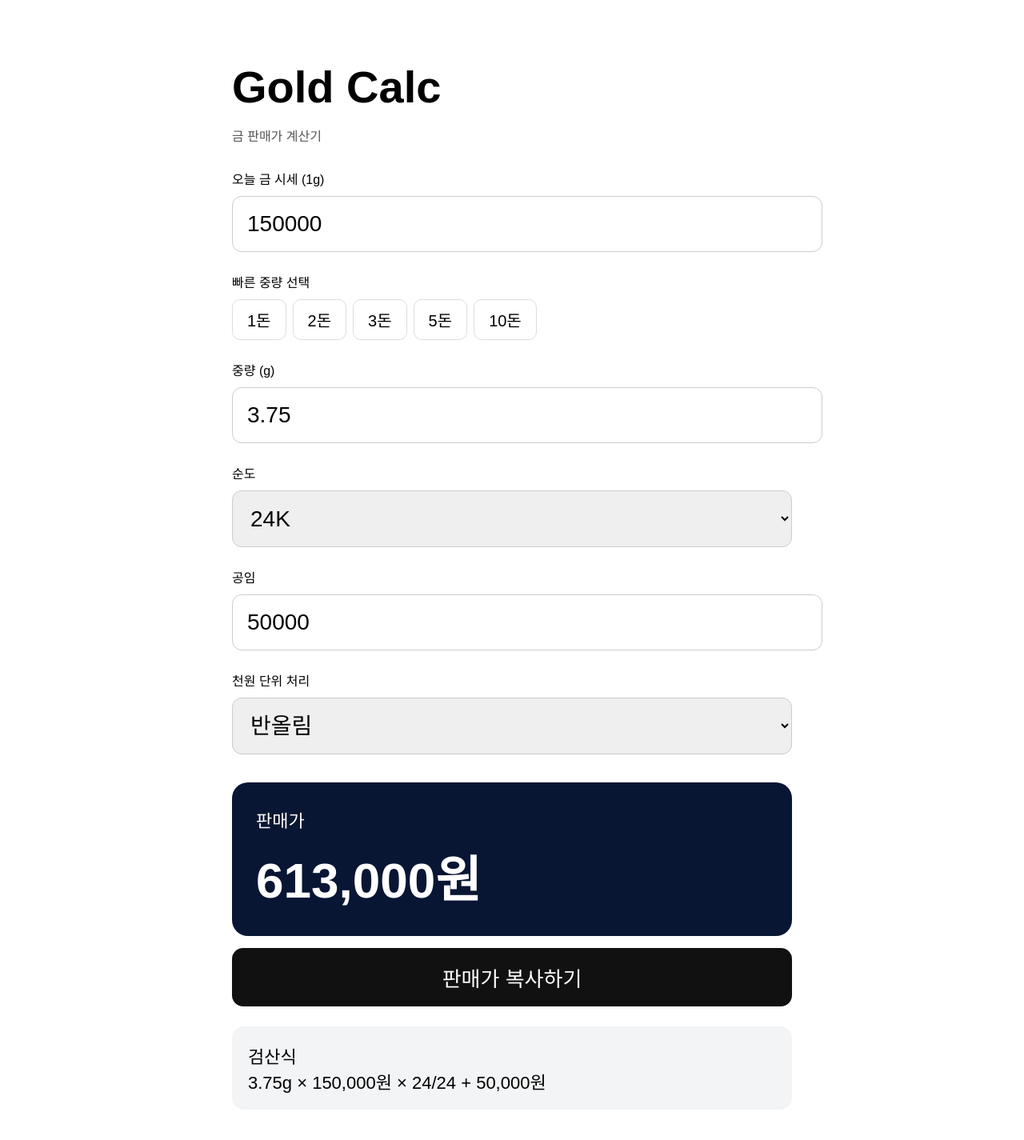
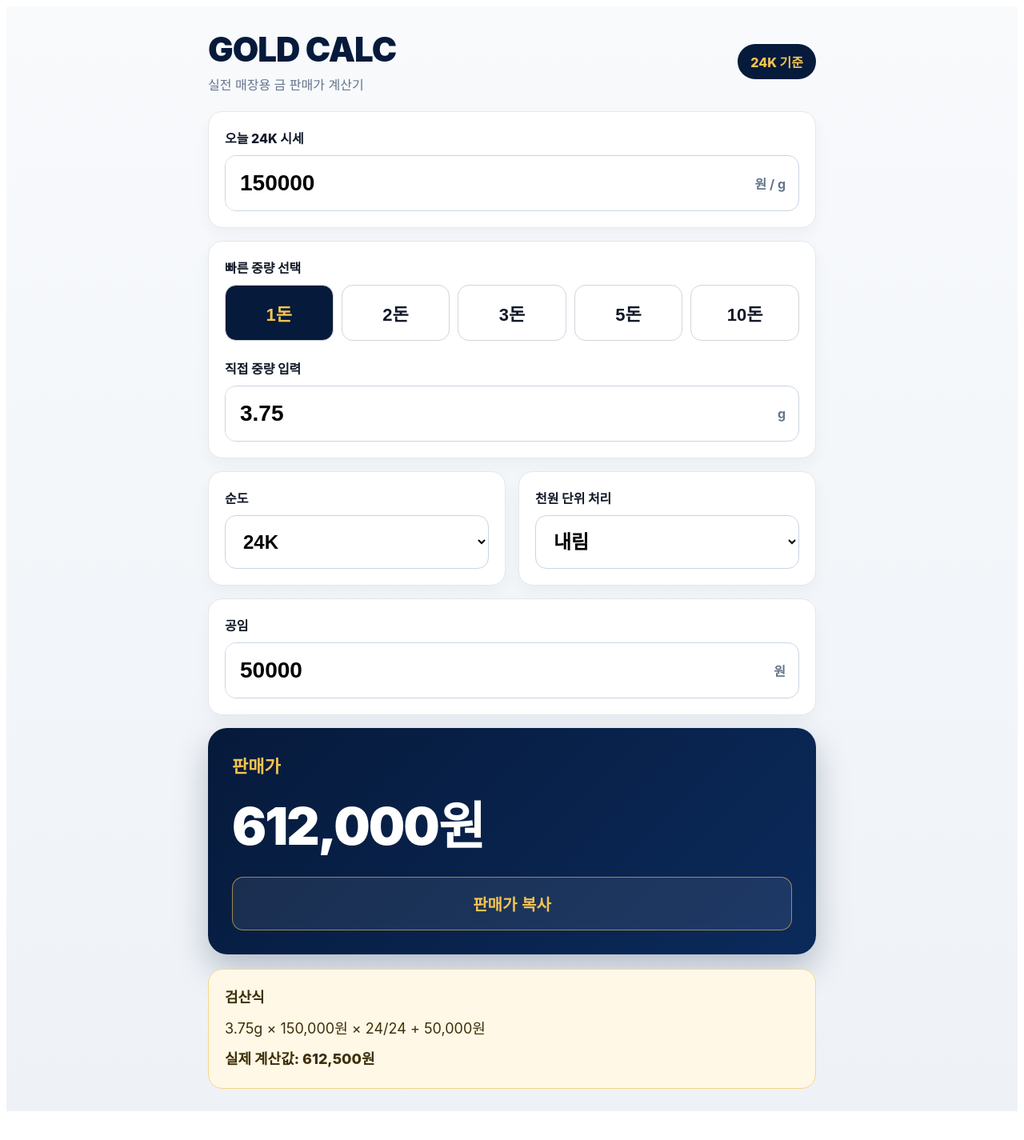
Before and after one commit to rltn33/gold-calc, a React (Vite) app: page / in a window 1280 px wide. Shown: the whole page at 80% size. After the commit the page ends 1397 px from the top, so only its background shows below. Built offline with nearby package versions, Linux system fonts and the light colour scheme.

Commit message:
Update App.jsx

```diff
--- a/src/App.jsx
+++ b/src/App.jsx
@@ -1,26 +1,11 @@
-import React, { useState } from "react";
+import React, { useMemo, useState } from "react";
 
 export default function App() {
   const [price, setPrice] = useState(150000);
   const [weight, setWeight] = useState(3.75);
   const [karat, setKarat] = useState(24);
   const [making, setMaking] = useState(50000);
-  const [roundType, setRoundType] = useState("round");
-
-  const pureWeight = weight * (karat / 24);
-  const rawTotal = pureWeight * price + Number(making);
-
-  const finalPrice =
-    roundType === "down"
-      ? Math.floor(rawTotal / 1000) * 1000
-      : roundType === "up"
-      ? Math.ceil(rawTotal / 1000) * 1000
-      : Math.round(rawTotal / 1000) * 1000;
-
-  const copyPrice = () => {
-    navigator.clipboard.writeText(finalPrice.toLocaleString() + "원");
-    alert("판매가 복사 완료");
-  };
+  const [roundType, setRoundType] = useState("down");
 
   const quickWeights = [
     { label: "1돈", value: 3.75 },
@@ -30,55 +15,86 @@ export default function App() {
     { label: "10돈", value: 37.5 },
   ];
 
+  const rawTotal = useMemo(() => {
+    const pureWeight = Number(weight || 0) * (Number(karat) / 24);
+    return pureWeight * Number(price || 0) + Number(making || 0);
+  }, [weight, karat, price, making]);
+
+  const finalPrice = useMemo(() => {
+    if (roundType === "up") return Math.ceil(rawTotal / 1000) * 1000;
+    if (roundType === "round") return Math.round(rawTotal / 1000) * 1000;
+    return Math.floor(rawTotal / 1000) * 1000;
+  }, [rawTotal, roundType]);
+
+  const money = (num) => Number(num || 0).toLocaleString("ko-KR");
+
+  const copyPrice = async () => {
+    await navigator.clipboard.writeText(`${money(finalPrice)}원`);
+    alert("판매가를 복사했습니다.");
+  };
+
   return (
-    <div
-      style={{
-        maxWidth: "700px",
-        margin: "0 auto",
-        padding: "30px",
-        fontFamily: "sans-serif",
-      }}
-    >
-      <h1 style={{ fontSize: "56px", marginBottom: "10px" }}>Gold Calc</h1>
-      <p style={{ color: "#555", marginBottom: "30px" }}>금 판매가 계산기</p>
+    <div style={page}>
+      <div style={container}>
+        <header style={header}>
+          <div>
+            <div style={logo}>GOLD CALC</div>
+            <div style={subtitle}>실전 매장용 금 판매가 계산기</div>
+          </div>
+          <div style={badge}>24K 기준</div>
+        </header>
 
-      <label>오늘 금 시세 (1g)</label>
+        <section style={card}>
+          <label style={label}>오늘 24K 시세</label>
+          <div style={inputWrap}>
             <input
+              type="number"
               value={price}
               onChange={(e) => setPrice(e.target.value)}
-        style={inputStyle}
+              style={bigInput}
             />
+            <span style={unit}>원 / g</span>
+          </div>
+        </section>
 
-      <div style={{ marginTop: "25px" }}>
-        <label>빠른 중량 선택</label>
-        <div style={{ display: "flex", gap: "8px", flexWrap: "wrap", marginTop: "10px" }}>
+        <section style={card}>
+          <label style={label}>빠른 중량 선택</label>
+          <div style={quickGrid}>
             {quickWeights.map((item) => (
               <button
                 key={item.label}
                 onClick={() => setWeight(item.value)}
-              style={smallBtn}
+                style={{
+                  ...quickBtn,
+                  background: Number(weight) === item.value ? "#061a3b" : "#fff",
+                  color: Number(weight) === item.value ? "#f5c451" : "#111827",
+                }}
               >
                 {item.label}
               </button>
             ))}
           </div>
-      </div>
 
-      <div style={{ marginTop: "25px" }}>
-        <label>중량 (g)</label>
+          <label style={{ ...label, marginTop: 22 }}>직접 중량 입력</label>
+          <div style={inputWrap}>
             <input
+              type="number"
+              step="0.01"
               value={weight}
               onChange={(e) => setWeight(e.target.value)}
-          style={inputStyle}
+              style={bigInput}
             />
+            <span style={unit}>g</span>
           </div>
+        </section>
 
-      <div style={{ marginTop: "25px" }}>
-        <label>순도</label>
+        <section style={twoCol}>
+          <div style={card}>
+            <label style={label}>순도</label>
             <select
               value={karat}
               onChange={(e) => setKarat(Number(e.target.value))}
-          style={inputStyle}
+              style={select}
             >
               <option value={24}>24K</option>
               <option value={22}>22K</option>
@@ -88,95 +104,220 @@ export default function App() {
             </select>
           </div>
 
-      <div style={{ marginTop: "25px" }}>
-        <label>공임</label>
-        <input
-          value={making}
-          onChange={(e) => setMaking(e.target.value)}
-          style={inputStyle}
-        />
-      </div>
-
-      <div style={{ marginTop: "25px" }}>
-        <label>천원 단위 처리</label>
+          <div style={card}>
+            <label style={label}>천원 단위 처리</label>
             <select
               value={roundType}
               onChange={(e) => setRoundType(e.target.value)}
-          style={inputStyle}
+              style={select}
             >
+              <option value="down">내림</option>
               <option value="round">반올림</option>
-          <option value="down">내림</option>
               <option value="up">올림</option>
             </select>
           </div>
+        </section>
 
-      <div
-        style={{
-          background: "#081633",
-          color: "white",
-          padding: "30px",
-          borderRadius: "20px",
-          marginTop: "35px",
-        }}
-      >
-        <div style={{ fontSize: "22px" }}>판매가</div>
-        <div style={{ fontSize: "62px", fontWeight: "bold", marginTop: "10px" }}>
-          {finalPrice.toLocaleString()}원
+        <section style={card}>
+          <label style={label}>공임</label>
+          <div style={inputWrap}>
+            <input
+              type="number"
+              value={making}
+              onChange={(e) => setMaking(e.target.value)}
+              style={bigInput}
+            />
+            <span style={unit}>원</span>
           </div>
+        </section>
+
+        <section style={priceBox}>
+          <div style={priceLabel}>판매가</div>
+          <div style={priceText}>{money(finalPrice)}원</div>
+          <button onClick={copyPrice} style={copyBtn}>
+            판매가 복사
+          </button>
+        </section>
+
+        <section style={formulaBox}>
+          <div style={formulaTitle}>검산식</div>
+          <div>
+            {weight}g × {money(price)}원 × {karat}/24 + {money(making)}원
           </div>
-
-      <button
-        onClick={copyPrice}
-        style={{
-          ...bigBtn,
-          marginTop: "15px",
-          background: "#111",
-        }}
-      >
-        판매가 복사하기
-      </button>
-
-      <div
-        style={{
-          marginTop: "25px",
-          background: "#f3f4f6",
-          padding: "20px",
-          borderRadius: "15px",
-          fontSize: "22px",
-        }}
-      >
-        검산식 <br />
-        {weight}g × {price.toLocaleString()}원 × {karat}/24 +{" "}
-        {Number(making).toLocaleString()}원
+          <div style={formulaResult}>
+            실제 계산값: {money(Math.round(rawTotal))}원
+          </div>
+        </section>
       </div>
     </div>
   );
 }
 
-const inputStyle = {
+const page = {
+  minHeight: "100vh",
+  background: "linear-gradient(180deg, #f8fafc 0%, #eef2f7 100%)",
+  padding: "28px",
+  fontFamily:
+    "Pretendard, -apple-system, BlinkMacSystemFont, system-ui, sans-serif",
+};
+
+const container = {
+  maxWidth: "760px",
+  margin: "0 auto",
+};
+
+const header = {
+  display: "flex",
+  justifyContent: "space-between",
+  alignItems: "center",
+  marginBottom: "22px",
+};
+
+const logo = {
+  fontSize: "42px",
+  fontWeight: 900,
+  color: "#061a3b",
+  letterSpacing: "-1px",
+};
+
+const subtitle = {
+  marginTop: "6px",
+  color: "#64748b",
+  fontSize: "16px",
+};
+
+const badge = {
+  background: "#061a3b",
+  color: "#f5c451",
+  padding: "10px 16px",
+  borderRadius: "999px",
+  fontWeight: 800,
+};
+
+const card = {
+  background: "#fff",
+  border: "1px solid #e5e7eb",
+  borderRadius: "18px",
+  padding: "20px",
+  marginBottom: "16px",
+  boxShadow: "0 8px 20px rgba(15, 23, 42, 0.04)",
+};
+
+const label = {
+  display: "block",
+  fontSize: "16px",
+  fontWeight: 800,
+  marginBottom: "10px",
+  color: "#111827",
+};
+
+const inputWrap = {
+  display: "flex",
+  alignItems: "center",
+  border: "1px solid #cbd5e1",
+  borderRadius: "14px",
+  overflow: "hidden",
+};
+
+const bigInput = {
   width: "100%",
+  border: "none",
+  outline: "none",
   padding: "18px",
   fontSize: "28px",
-  marginTop: "10px",
-  borderRadius: "12px",
-  border: "1px solid #ccc",
+  fontWeight: 700,
 };
 
-const bigBtn = {
-  width: "100%",
-  padding: "18px",
-  color: "white",
-  border: "none",
+const unit = {
+  padding: "0 16px",
+  color: "#64748b",
+  fontWeight: 700,
+  whiteSpace: "nowrap",
+};
+
+const quickGrid = {
+  display: "grid",
+  gridTemplateColumns: "repeat(5, 1fr)",
+  gap: "10px",
+};
+
+const quickBtn = {
+  border: "1px solid #d1d5db",
   borderRadius: "14px",
-  fontSize: "26px",
+  padding: "18px 8px",
+  fontSize: "22px",
+  fontWeight: 900,
   cursor: "pointer",
 };
 
-const smallBtn = {
-  padding: "10px 18px",
-  borderRadius: "10px",
-  border: "1px solid #ddd",
+const twoCol = {
+  display: "grid",
+  gridTemplateColumns: "1fr 1fr",
+  gap: "16px",
+};
+
+const select = {
+  width: "100%",
+  padding: "18px",
+  borderRadius: "14px",
+  border: "1px solid #cbd5e1",
+  fontSize: "24px",
+  fontWeight: 800,
   background: "#fff",
+};
+
+const priceBox = {
+  background: "linear-gradient(135deg, #061a3b, #0b2a5b)",
+  color: "#fff",
+  borderRadius: "24px",
+  padding: "30px",
+  marginTop: "8px",
+  boxShadow: "0 18px 40px rgba(6, 26, 59, 0.25)",
+};
+
+const priceLabel = {
+  color: "#f5c451",
+  fontSize: "22px",
+  fontWeight: 900,
+};
+
+const priceText = {
+  fontSize: "64px",
+  fontWeight: 1000,
+  marginTop: "10px",
+  letterSpacing: "-2px",
+};
+
+const copyBtn = {
+  marginTop: "22px",
+  width: "100%",
+  padding: "18px",
+  border: "1px solid rgba(245,196,81,0.6)",
+  borderRadius: "14px",
+  background: "rgba(255,255,255,0.08)",
+  color: "#f5c451",
+  fontSize: "20px",
+  fontWeight: 900,
   cursor: "pointer",
-  fontSize: "20px",
 };
+
+const formulaBox = {
+  background: "#fff8e6",
+  border: "1px solid #f5d58a",
+  borderRadius: "18px",
+  padding: "20px",
+  marginTop: "18px",
+  fontSize: "18px",
+  lineHeight: 1.7,
+  color: "#3f2f08",
+};
+
+const formulaTitle = {
+  fontWeight: 900,
+  marginBottom: "8px",
+};
+
+const formulaResult = {
+  marginTop: "8px",
+  fontWeight: 800,
+};
```
Lines whose indentation alone changed are shown as unchanged.
